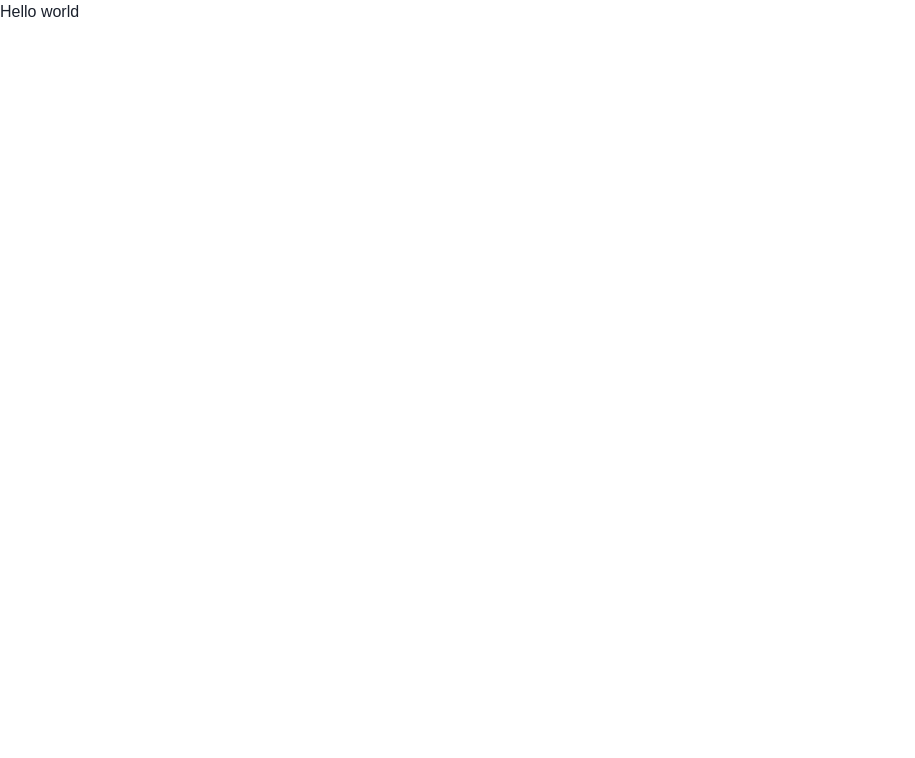
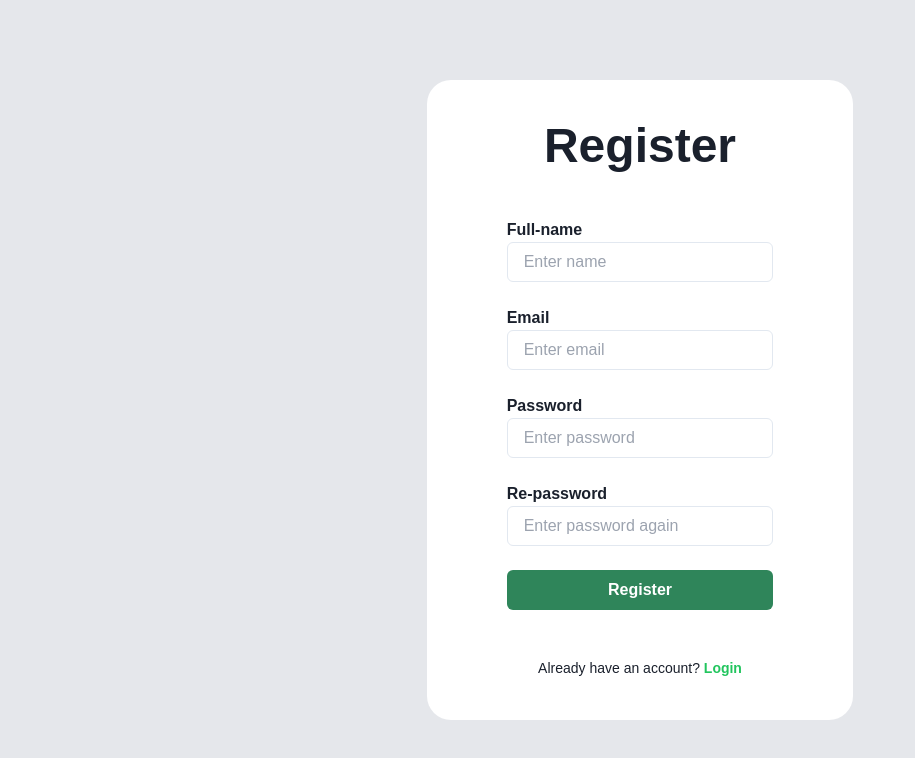
Before and after one commit to lethanhvietctt5/quizz-frontend, a React (Create React App) app: page /register in a window 1280 px wide. Shown: the top 758 px of the page, without its empty margins (0-915 px from the left). Built offline with nearby package versions, Linux system fonts and the light colour scheme.

Commit message:
UI for Login & Register

```diff
--- a/package.json
+++ b/package.json
@@ -16,6 +16,7 @@
     "framer-motion": "^6",
     "react": "^18.2.0",
     "react-dom": "^18.2.0",
+    "react-router-dom": "^6.3.0",
     "react-scripts": "5.0.1",
     "typescript": "^4.4.2",
     "web-vitals": "^2.1.0"
@@ -45,6 +46,7 @@
     ]
   },
   "devDependencies": {
+    "@types/react-router-dom": "^5.3.3",
     "autoprefixer": "^10.4.7",
     "postcss": "^8.4.14",
     "tailwindcss": "^3.1.3"
--- a/src/App.tsx
+++ b/src/App.tsx
@@ -1,4 +1,7 @@
 import { ChakraProvider, extendTheme } from "@chakra-ui/react";
+import { BrowserRouter, Route, Routes } from "react-router-dom";
+import Login from "./pages/Login";
+import Register from "./pages/Register";
 
 const theme = extendTheme({
   fonts: {
@@ -10,9 +13,14 @@ const theme = extendTheme({
 function App() {
   return (
     <ChakraProvider theme={theme}>
-      <div className="App">
-        <div>Hello world</div>
-      </div>
+      <BrowserRouter>
+        <div className="App">
+          <Routes>
+            <Route path="/login" element={<Login />} />
+            <Route path="/register" element={<Register />} />
+          </Routes>
+        </div>
+      </BrowserRouter>
     </ChakraProvider>
   );
 }
--- a/src/index.css
+++ b/src/index.css
@@ -2,7 +2,7 @@
 @tailwind components;
 @tailwind utilities;
 
-@import url('https://fonts.googleapis.com/css2?family=Montserrat&display=swap');
+@import url("https://fonts.googleapis.com/css2?family=Montserrat&display=swap");
 
 body {
   margin: 0;
--- /dev/null
+++ b/src/layouts/Header.tsx
@@ -0,0 +1,7 @@
+import React from "react";
+
+function Header() {
+  return <div>Header</div>;
+}
+
+export default Header;
--- /dev/null
+++ b/src/pages/Login.tsx
@@ -0,0 +1,56 @@
+import { Button, Input } from "@chakra-ui/react";
+import { Link } from "react-router-dom";
+
+function Login() {
+  return (
+    <div className="w-full h-screen flex justify-center bg-gray-200">
+      <div className="w-1/3 flex flex-col items-center justify-center space-y-12 bg-white my-20 rounded-3xl">
+        <div className="text-5xl font-black">Login</div>
+        <div className="w-full px-20 flex flex-col space-y-6">
+          <div>
+            <div className="font-black">Email</div>
+            <Input
+              type="email"
+              placeholder="Enter email"
+              focusBorderColor="green.300"
+            />
+          </div>
+          <div>
+            <div className="font-black">Password</div>
+            <Input
+              type={"password"}
+              placeholder="Enter password"
+              focusBorderColor="green.300"
+            />
+          </div>
+
+          <div className="text-sm">
+            Forgot password?{" "}
+            <span className="font-bold text-green-500 underline underline-offset-4 cursor-pointer">
+              Reset your password
+            </span>
+          </div>
+
+          <Button
+            backgroundColor="green.600"
+            colorScheme="green"
+            color="white"
+            size="md"
+          >
+            Login
+          </Button>
+        </div>
+        <div className="text-sm text-center">
+          Don't have an account?{" "}
+          <Link to="/register">
+            <span className="font-bold text-green-500 cursor-pointer">
+              Register
+            </span>
+          </Link>
+        </div>
+      </div>
+    </div>
+  );
+}
+
+export default Login;
--- /dev/null
+++ b/src/pages/Register.tsx
@@ -0,0 +1,65 @@
+import { Button, Input } from "@chakra-ui/react";
+import { Link } from "react-router-dom";
+
+function Register() {
+  return (
+    <div className="w-full h-screen flex justify-center bg-gray-200">
+      <div className="w-1/3 flex flex-col items-center justify-center space-y-12 bg-white my-20 rounded-3xl">
+        <div className="text-5xl font-black">Register</div>
+        <div className="w-full px-20 flex flex-col space-y-6">
+          <div>
+            <div className="font-black">Full-name</div>
+            <Input
+              type="email"
+              placeholder="Enter name"
+              focusBorderColor="green.300"
+            />
+          </div>
+          <div>
+            <div className="font-black">Email</div>
+            <Input
+              type="email"
+              placeholder="Enter email"
+              focusBorderColor="green.300"
+            />
+          </div>
+          <div>
+            <div className="font-black">Password</div>
+            <Input
+              type={"password"}
+              placeholder="Enter password"
+              focusBorderColor="green.300"
+            />
+          </div>
+          <div>
+            <div className="font-black">Re-password</div>
+            <Input
+              type={"password"}
+              placeholder="Enter password again"
+              focusBorderColor="green.300"
+            />
+          </div>
+
+          <Button
+            backgroundColor="green.600"
+            colorScheme="green"
+            color="white"
+            size="md"
+          >
+            Register
+          </Button>
+        </div>
+        <div className="text-sm text-center">
+          Already have an account?{" "}
+          <Link to="/login">
+            <span className="font-bold text-green-500 cursor-pointer">
+              Login
+            </span>
+          </Link>
+        </div>
+      </div>
+    </div>
+  );
+}
+
+export default Register;
```
Also changed, not shown: 1 other file (tests, documents, lock files or other folders).
